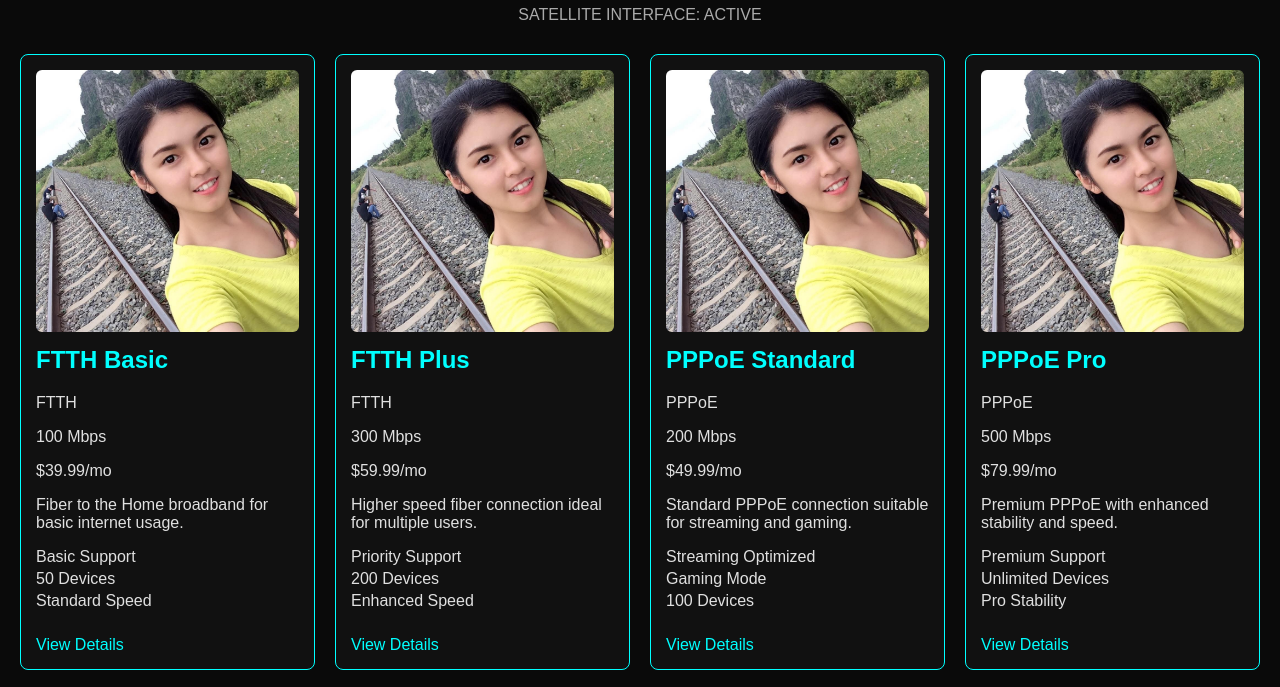
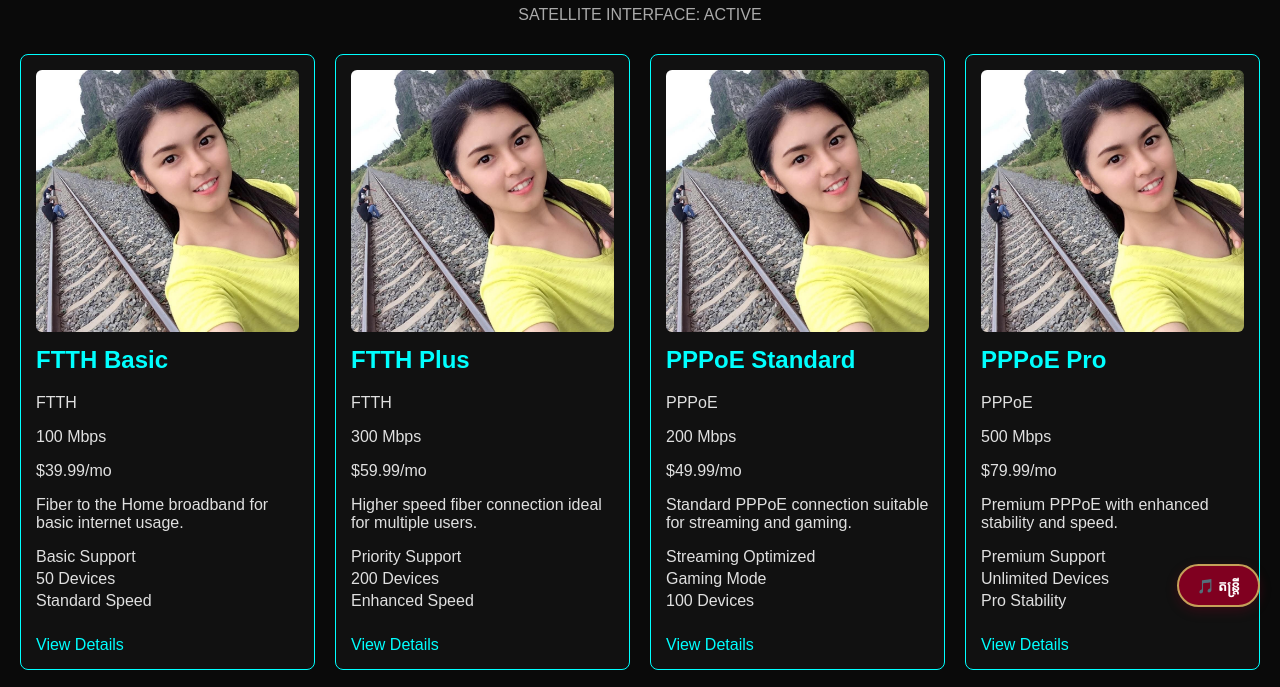
Before and after one commit to tharahuokaing/ISP, a plain HTML site: page index.html in a window 1280 px wide. Shown: the part 113-800 px from the top of the page. Drawn offline with Linux system fonts and the light colour scheme.

Commit message:
Update index.html with new script and rearrangement
Rearranged script tags and added a new script file.

```diff
--- a/index.html
+++ b/index.html
@@ -29,7 +29,7 @@
     </main>
   </div>
 
-  <!-- Scripts -->
+  <script src="script2.js"></script>
   <script src="script.js"></script>
   <script src="script1.js"></script>
   <script src="ultra_secure_mode.js"></script>
```
